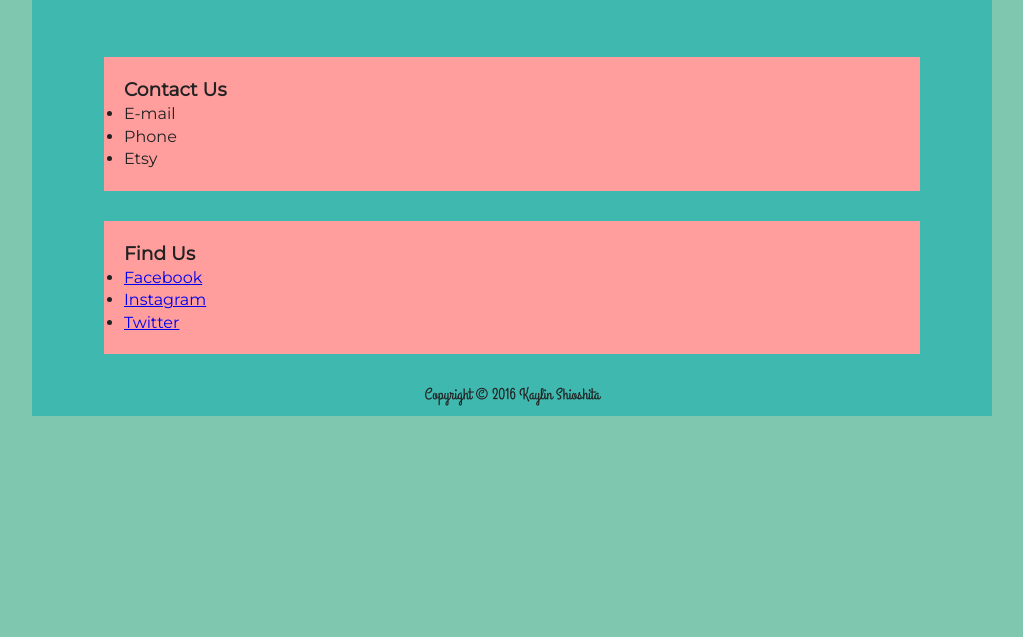
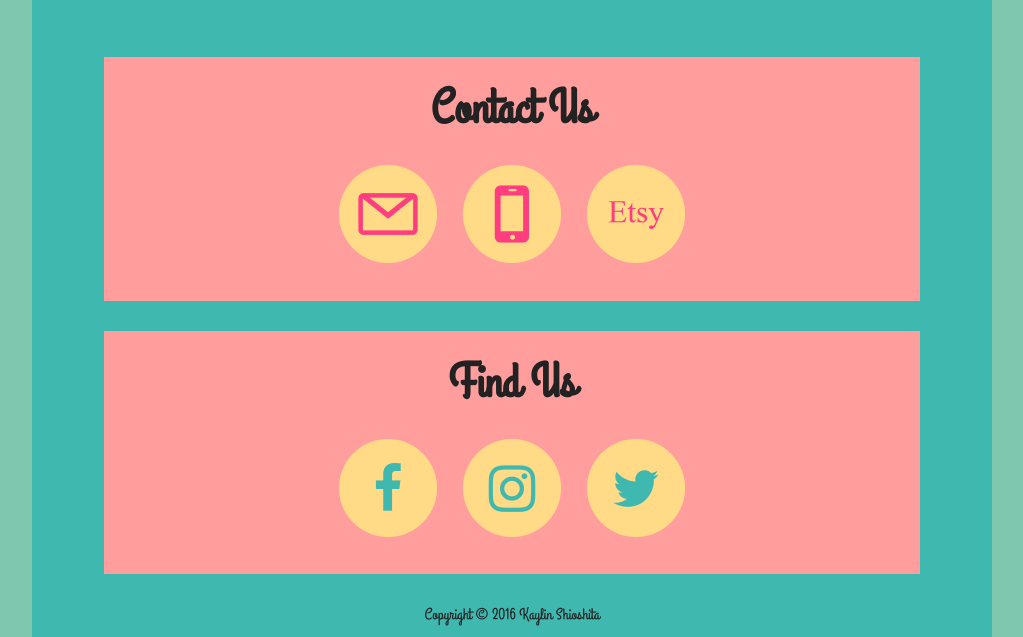
Before and after one commit to Kshioshita/faux, a plain HTML site: page index.html in a window 1280 px wide. Shown: the part 727-1364 px from the top of the page, without its empty margins (128-1151 px from the left). Before the commit the page ends 1143 px from the top, so only its background shows below. Drawn offline with nearby package versions, Linux system fonts and the light colour scheme.

Commit message:
added icons to contact and social media sections

```diff
--- a/index.html
+++ b/index.html
@@ -42,20 +42,20 @@
                     <p id="quote3" class="hidden">"Kindness is the language which the deaf can hear and the blind can see."<span>- Mark Twain</span></p>
                 </section>
             </div>
-            <section>
+            <section id="contact">
                 <h3>Contact Us</h3>
                 <ul>
-                    <li><span>E-mail</span></li>
-                    <li><span>Phone</span></li>
-                    <li><span>Etsy</span></li>
+                    <li><a href="#" class="icon-email"><span>Email</span></a></li>
+                    <li><a href="#" class="icon-phone"><span>Phone</span></a></li>
+                    <li><a href="#" class="icon-etsy"><span>Etsy</span></a></li>
                 </ul>
             </section>
-            <section>
+            <section id="social">
                 <h3>Find Us</h3>
                 <ul>
-                    <li><a href="#"><span>Facebook</span></a></li>
-                    <li><a href="#"><span>Instagram</span></a></li>
-                    <li><a href="#"><span>Twitter</span></a></li>
+                    <li><a href="#" class="icon-facebook"><span>Facebook</span></a></li>
+                    <li><a href="#" class="icon-instagram"><span>Instagram</span></a></li>
+                    <li><a href="#" class="icon-twitter"><span>Twitter</span></a></li>
                 </ul>
             </section>
             <footer>Copyright &#169 2016 Kaylin Shioshita</footer>
--- a/scss/_base.scss
+++ b/scss/_base.scss
@@ -1,3 +1,6 @@
+@import 'icon/*.png';
+@include all-icon-sprites;
+
 *,
 *:before,
 *:after {
@@ -59,6 +62,37 @@ nav{
 		} //li
 	} //ul
 } //nav
+
+#social, #contact{
+	h3{
+		@include centerme;
+		font-family: $headerfont;
+		font-size: 3em;
+	}
+	ul{
+		width: 100%;
+		@include centerme;
+		padding: 0px;
+		margin-top: 10px;
+		li{
+			list-style: none;
+			display: inline-block;
+			padding: 10px;
+			a{
+				display: inline-block;
+				width: 400px;
+				height: 400px;
+				zoom:.25;
+				span{
+					position: absolute;
+					top: -9999em;
+					left: -9999em;
+
+				}//span
+			}//a
+		} //li
+	} //ul
+}
 
 section{
 	font-family: $bodyfont;
```
Also changed, not shown: css/main.css, img/icon-sf43b64dad5.png (added), img/icon/email-hover.png (added), img/icon/email.png (added), img/icon/etsy-hover.png (added), img/icon/etsy.png (added), img/icon/facebook-hover.png (added), img/icon/facebook.png (added), img/icon/instagram-hover.png (added), img/icon/instagram.png (added), img/icon/phone-hover.png (added), img/icon/phone.png (added), img/icon/twitter-hover.png (added), img/icon/twitter.png (added).
